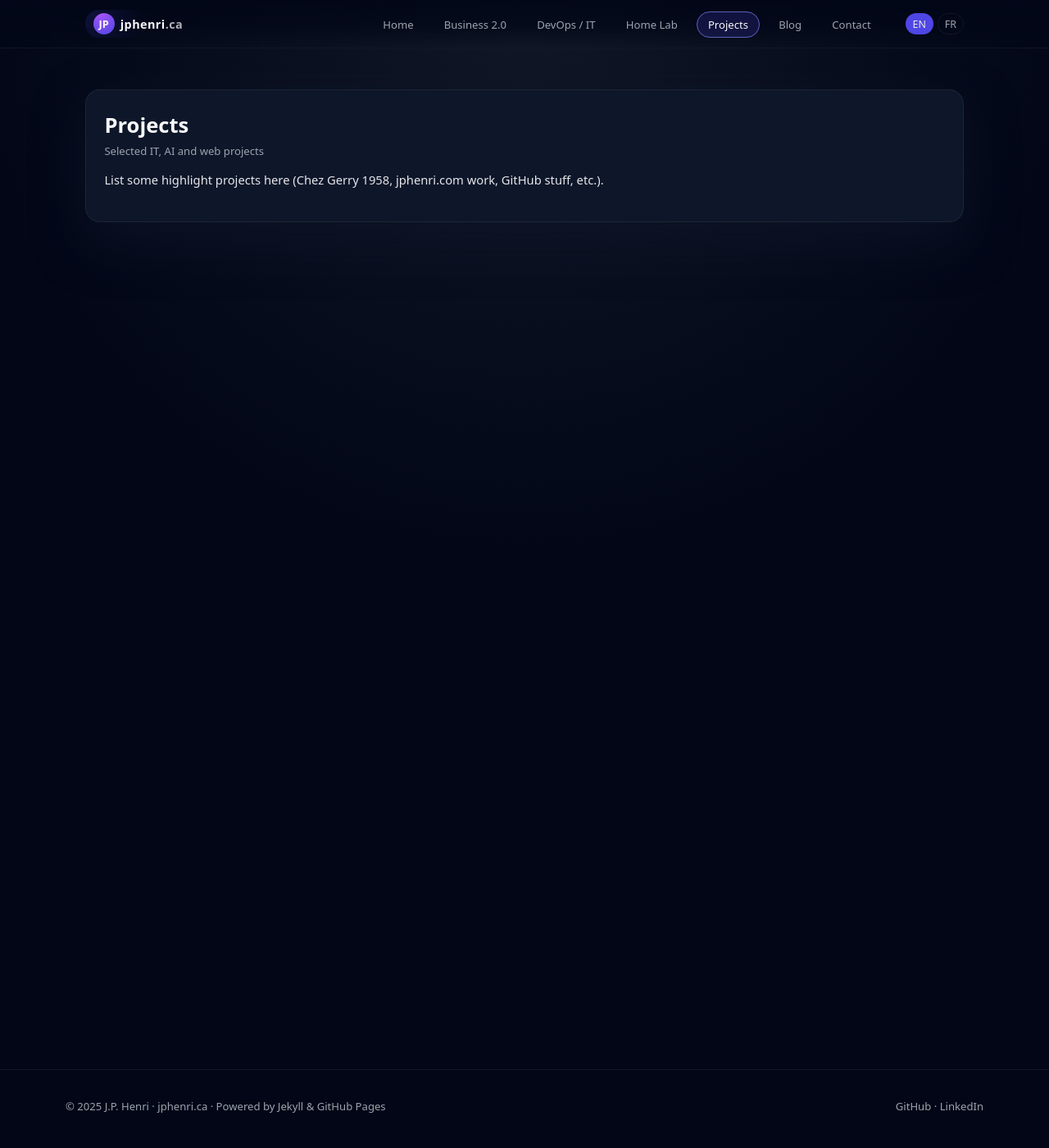
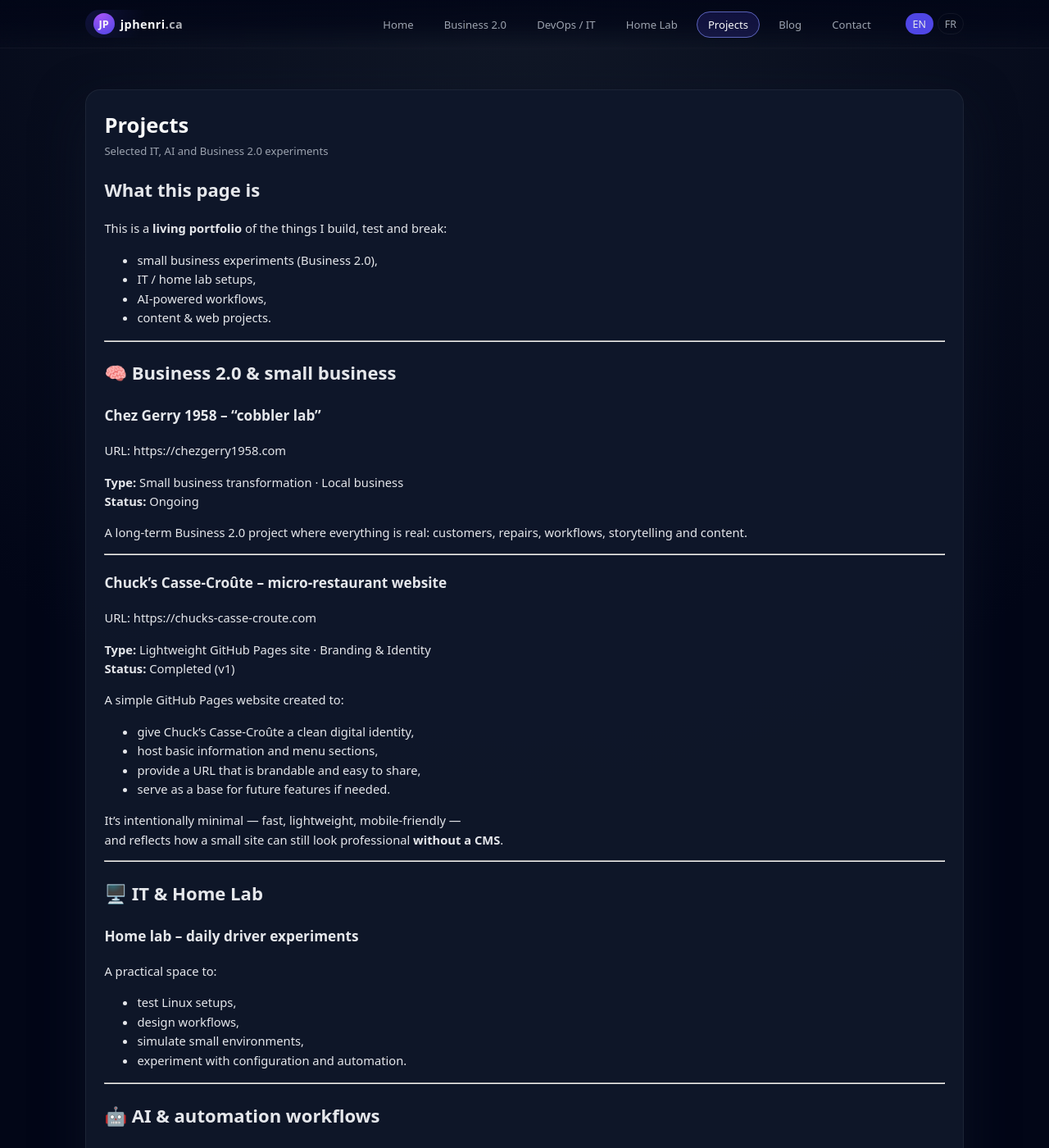
Before and after one commit to jphenri/jphenri.com, a Jekyll site: the page built from projects/index.md, in a window 1280 px wide and 1400 px high. Shown: the whole window at 82% size. Built offline with Jekyll 4.4.1, drawn with Linux system fonts in a browser that asks for light colours; some of the changed text lies outside the part shown.

Commit message:
Update index.md

```diff
--- a/projects/index.md
+++ b/projects/index.md
@@ -1,10 +1,86 @@
 ---
 layout: page
 title: "Projects"
-subtitle: "Selected IT, AI and web projects"
+subtitle: "Selected IT, AI and Business 2.0 experiments"
 nav_key: projects
 lang: en
 fr_url: /fr/projets/
 ---
 
-List some highlight projects here (Chez Gerry 1958, jphenri.com work, GitHub stuff, etc.).
+## What this page is
+
+This is a **living portfolio** of the things I build, test and break:
+
+- small business experiments (Business 2.0),
+- IT / home lab setups,
+- AI-powered workflows,
+- content & web projects.
+
+---
+
+## 🧠 Business 2.0 & small business
+
+### Chez Gerry 1958 – “cobbler lab”
+URL: https://chezgerry1958.com
+
+**Type:** Small business transformation · Local business
+**Status:** Ongoing
+
+A long-term Business 2.0 project where everything is real: customers, repairs, workflows, storytelling and content.
+
+---
+
+### Chuck’s Casse-Croûte – micro-restaurant website
+URL: https://chucks-casse-croute.com
+
+**Type:** Lightweight GitHub Pages site · Branding & Identity
+**Status:** Completed (v1)
+
+A simple GitHub Pages website created to:
+
+- give Chuck’s Casse-Croûte a clean digital identity,
+- host basic information and menu sections,
+- provide a URL that is brandable and easy to share,
+- serve as a base for future features if needed.
+
+It’s intentionally minimal — fast, lightweight, mobile-friendly —
+and reflects how a small site can still look professional **without a CMS**.
+
+---
+
+## 🖥️ IT & Home Lab
+
+### Home lab – daily driver experiments
+
+A practical space to:
+
+- test Linux setups,
+- design workflows,
+- simulate small environments,
+- experiment with configuration and automation.
+
+---
+
+## 🤖 AI & automation workflows
+
+### AI-assisted content for small businesses
+
+- “Podcast to content” workflow
+- FAQ + service page generation
+- Structured content for SMBs
+- Internal documentation via voice transcripts
+
+---
+
+## 🌐 Web & technical content
+
+### GitHub Pages + Jekyll setups
+
+Reusable frameworks for clean, versioned, static websites.
+
+---
+
+## 📌 What’s next
+
+More bilingual content, more AI workflow templates,
+and more bridges between lab work and real small business needs.
```
